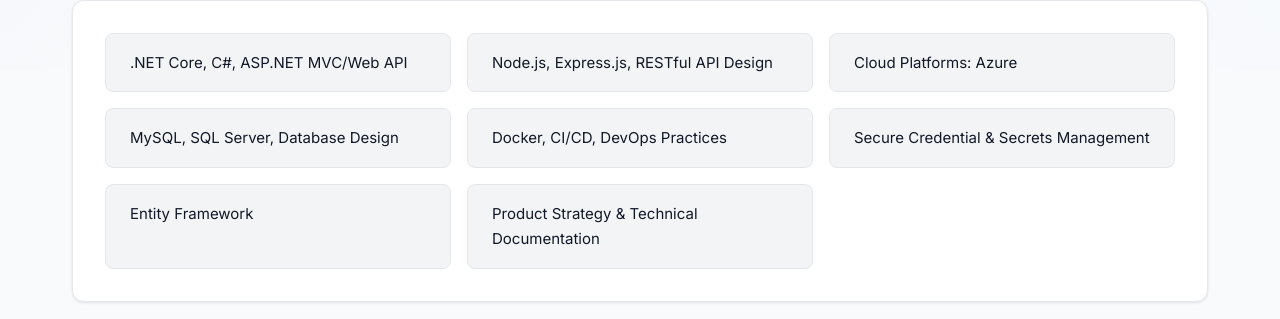
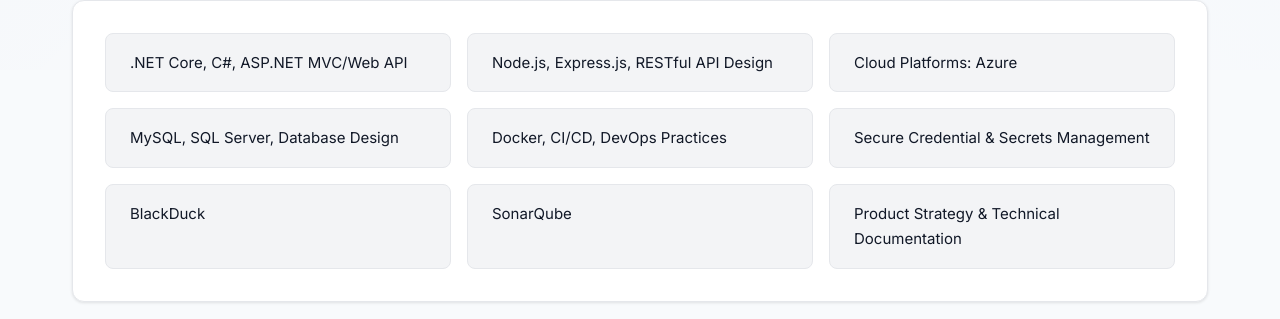
Before and after one commit to faisalandrabi/me.github.io, a plain HTML site: page index.html in a window 1280 px wide. Shown: the part 730-1049 px from the top of the page. Drawn offline with Linux system fonts and the light colour scheme.

Commit message:
Update index.html

```diff
--- a/index.html
+++ b/index.html
@@ -82,7 +82,8 @@
                     <div class="competency-item">MySQL, SQL Server, Database Design</div>
                     <div class="competency-item">Docker, CI/CD, DevOps Practices</div>
                     <div class="competency-item">Secure Credential & Secrets Management</div>
-                    <div class="competency-item">Entity Framework</div>
+                    <div class="competency-item">BlackDuck</div>
+                    <div class="competency-item">SonarQube</div>
                     <div class="competency-item">Product Strategy & Technical Documentation</div>
                 </div>
             </div>
@@ -292,4 +293,5 @@
     <script src="script.js"></script>
 </body>
 
+
 </html>
```
